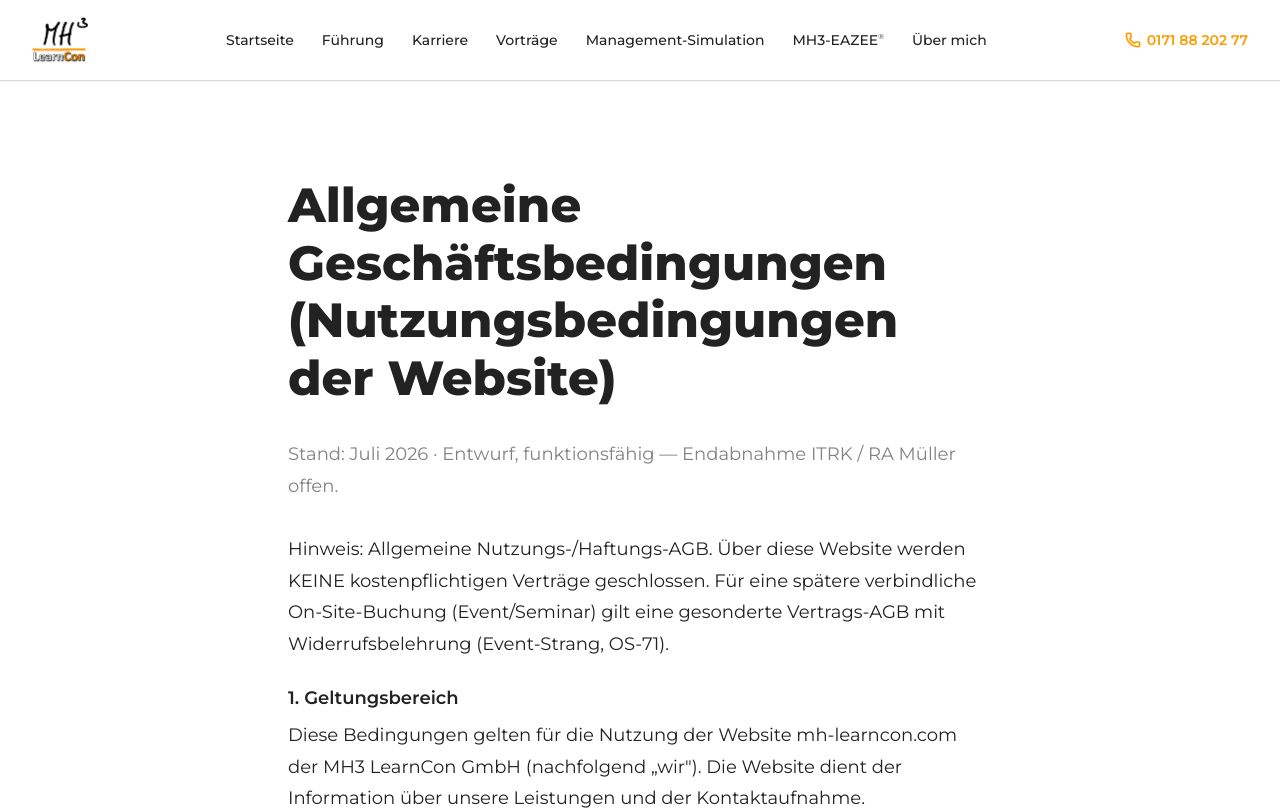
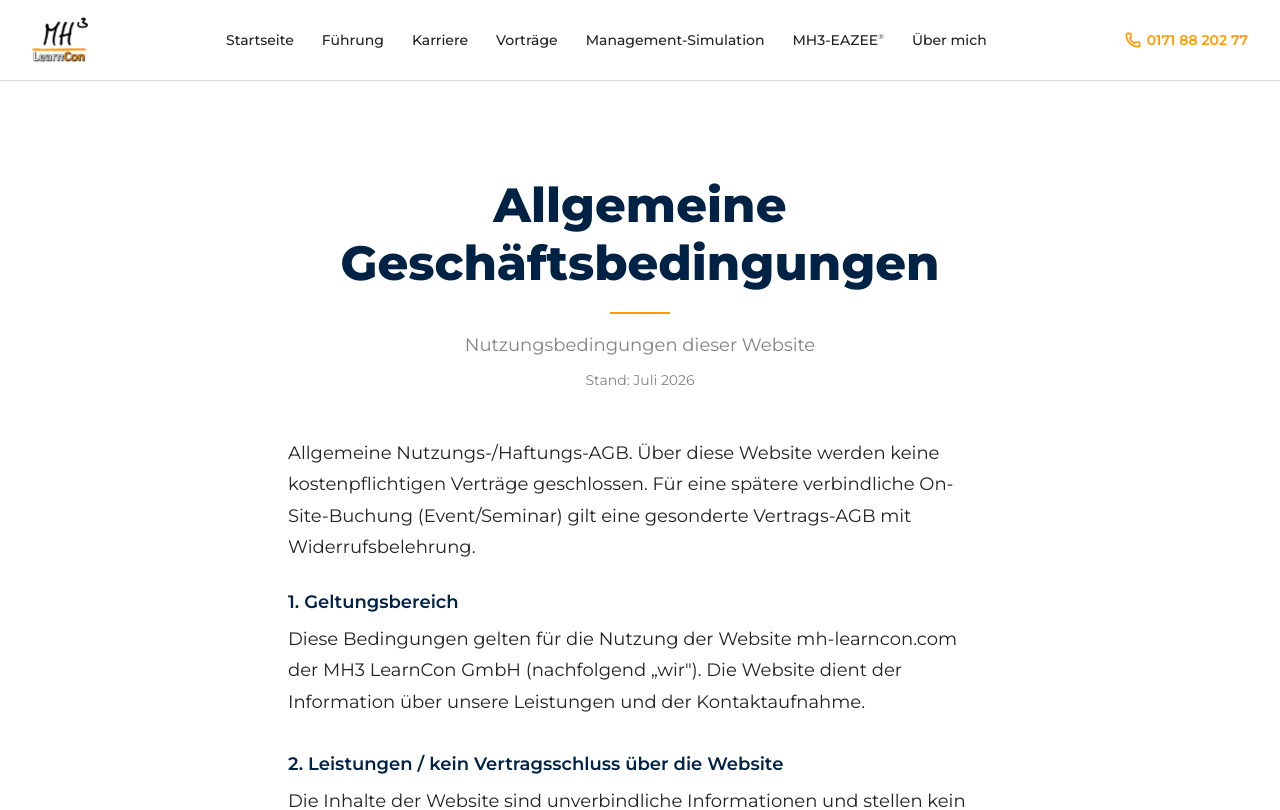
Before and after one commit to MH3-LearnCon/meine-neue-webseite-mit-js, a Next.js app: page /agb in a window 1280 px wide. Shown: the top 810 px of the page. Built offline with nearby package versions, Linux system fonts and the light colour scheme.

Commit message:
feat(legal): ablefy-Guss (Denver-Blau-Titel, Divider, Labels) + interne Marken raus

```diff
--- a/src/app/agb/page.tsx
+++ b/src/app/agb/page.tsx
@@ -1,4 +1,5 @@
 import type { Metadata } from "next";
+import LegalPage from "@/components/LegalPage";
 import { agb } from "@/data/rechtstexte";
 
 export const metadata: Metadata = {
@@ -7,34 +8,5 @@ export const metadata: Metadata = {
 };
 
 export default function AgbPage() {
-  const doc = agb;
-  return (
-    <div className="mx-auto max-w-3xl px-4 sm:px-6 lg:px-8 py-24 animate-fade-in">
-      <h1 className="mb-8 text-h1 font-extrabold text-brand-text">{doc.titel}</h1>
-      {doc.stand ? (
-        <p className="mb-8 text-body text-brand-gray-dark">{doc.stand}</p>
-      ) : null}
-      {doc.einleitung?.map((p, i) => (
-        <p key={i} className="mb-6 text-body text-brand-text">
-          {p}
-        </p>
-      ))}
-      <div className="space-y-8">
-        {doc.abschnitte.map((a, i) => (
-          <section key={i}>
-            {a.titel ? (
-              <h2 className="mb-2 text-lg font-semibold text-brand-text">{a.titel}</h2>
-            ) : null}
-            <div className="space-y-3">
-              {a.absaetze.map((p, j) => (
-                <p key={j} className="whitespace-pre-line text-body text-brand-text">
-                  {p}
-                </p>
-              ))}
-            </div>
-          </section>
-        ))}
-      </div>
-    </div>
-  );
+  return <LegalPage doc={agb} />;
 }
--- a/src/app/datenschutz/page.tsx
+++ b/src/app/datenschutz/page.tsx
@@ -1,4 +1,5 @@
 import type { Metadata } from "next";
+import LegalPage from "@/components/LegalPage";
 import { datenschutz } from "@/data/rechtstexte";
 
 export const metadata: Metadata = {
@@ -7,34 +8,5 @@ export const metadata: Metadata = {
 };
 
 export default function DatenschutzPage() {
-  const doc = datenschutz;
-  return (
-    <div className="mx-auto max-w-3xl px-4 sm:px-6 lg:px-8 py-24 animate-fade-in">
-      <h1 className="mb-8 text-h1 font-extrabold text-brand-text">{doc.titel}</h1>
-      {doc.stand ? (
-        <p className="mb-8 text-body text-brand-gray-dark">{doc.stand}</p>
-      ) : null}
-      {doc.einleitung?.map((p, i) => (
-        <p key={i} className="mb-6 text-body text-brand-text">
-          {p}
-        </p>
-      ))}
-      <div className="space-y-8">
-        {doc.abschnitte.map((a, i) => (
-          <section key={i}>
-            {a.titel ? (
-              <h2 className="mb-2 text-lg font-semibold text-brand-text">{a.titel}</h2>
-            ) : null}
-            <div className="space-y-3">
-              {a.absaetze.map((p, j) => (
-                <p key={j} className="whitespace-pre-line text-body text-brand-text">
-                  {p}
-                </p>
-              ))}
-            </div>
-          </section>
-        ))}
-      </div>
-    </div>
-  );
+  return <LegalPage doc={datenschutz} />;
 }
--- a/src/app/impressum/page.tsx
+++ b/src/app/impressum/page.tsx
@@ -1,4 +1,5 @@
 import type { Metadata } from "next";
+import LegalPage from "@/components/LegalPage";
 import { impressum } from "@/data/rechtstexte";
 
 export const metadata: Metadata = {
@@ -7,34 +8,5 @@ export const metadata: Metadata = {
 };
 
 export default function ImpressumPage() {
-  const doc = impressum;
-  return (
-    <div className="mx-auto max-w-3xl px-4 sm:px-6 lg:px-8 py-24 animate-fade-in">
-      <h1 className="mb-8 text-h1 font-extrabold text-brand-text">{doc.titel}</h1>
-      {doc.stand ? (
-        <p className="mb-8 text-body text-brand-gray-dark">{doc.stand}</p>
-      ) : null}
-      {doc.einleitung?.map((p, i) => (
-        <p key={i} className="mb-6 text-body text-brand-text">
-          {p}
-        </p>
-      ))}
-      <div className="space-y-8">
-        {doc.abschnitte.map((a, i) => (
-          <section key={i}>
-            {a.titel ? (
-              <h2 className="mb-2 text-lg font-semibold text-brand-text">{a.titel}</h2>
-            ) : null}
-            <div className="space-y-3">
-              {a.absaetze.map((p, j) => (
-                <p key={j} className="whitespace-pre-line text-body text-brand-text">
-                  {p}
-                </p>
-              ))}
-            </div>
-          </section>
-        ))}
-      </div>
-    </div>
-  );
+  return <LegalPage doc={impressum} />;
 }
--- /dev/null
+++ b/src/components/LegalPage.tsx
@@ -0,0 +1,65 @@
+import type { Rechtstext } from "@/data/rechtstexte";
+
+const LABEL = /^([A-Za-zÄÖÜäöüß][A-Za-zÄÖÜäöüß0-9 .§/-]{0,54}?):\s(.+)$/;
+
+function Zeile({ text }: { text: string }) {
+  const m = text.match(LABEL);
+  if (m) {
+    return (
+      <>
+        <strong className="font-semibold text-denver-blue">{m[1]}:</strong> {m[2]}
+      </>
+    );
+  }
+  return <>{text}</>;
+}
+
+function Absatz({ text }: { text: string }) {
+  const zeilen = text.split("\n");
+  return (
+    <p className="text-body text-brand-text">
+      {zeilen.map((z, i) => (
+        <span key={i}>
+          <Zeile text={z} />
+          {i < zeilen.length - 1 ? <br /> : null}
+        </span>
+      ))}
+    </p>
+  );
+}
+
+export default function LegalPage({ doc }: { doc: Rechtstext }) {
+  return (
+    <div className="mx-auto max-w-3xl px-4 py-24 sm:px-6 lg:px-8 animate-fade-in">
+      <header className="mb-12 text-center">
+        <h1 className="text-h1 font-extrabold text-denver-blue">{doc.titel}</h1>
+        <div className="mx-auto mb-4 mt-5 h-[2px] w-[60px] bg-orange" aria-hidden="true" />
+        {doc.untertitel ? (
+          <p className="text-body text-brand-gray-dark">{doc.untertitel}</p>
+        ) : null}
+        {doc.stand ? (
+          <p className="mt-2 text-sm text-brand-gray-dark">{doc.stand}</p>
+        ) : null}
+      </header>
+      {doc.einleitung?.map((p, i) => (
+        <p key={i} className="mb-6 text-body text-brand-text">
+          {p}
+        </p>
+      ))}
+      <div className="space-y-8">
+        {doc.abschnitte.map((a, i) => (
+          <section key={i}>
+            {a.titel ? (
+              <h2 className="mb-2 text-lg font-semibold text-denver-blue">{a.titel}</h2>
+            ) : null}
+            <div className="space-y-3">
+              {a.absaetze.map((p, j) => (
+                <Absatz key={j} text={p} />
+              ))}
+            </div>
+          </section>
+        ))}
+      </div>
+    </div>
+  );
+}
--- a/src/data/rechtstexte.ts
+++ b/src/data/rechtstexte.ts
@@ -1,7 +1,6 @@
 // Zentrale Quelle der Website-Rechtstexte (Impressum · Datenschutz · AGB).
-// Neutrales Daten-Modul (kein "use client") — server-seitig importierbar (OS-68).
-// Entwurf funktionsfähig; juristische Endabnahme ITRK / RA Müller offen.
-// Prüfpunkte im Text mit [Prüfpunkt …] markiert.
+// Neutrales Daten-Modul (kein "use client"). Öffentlicher Text (bereinigt).
+// Interne Prüfpunkte für ITRK/Müller: _website-rechtstexte-entwuerfe-2026-07-16.md.
 
 export interface RechtstextAbschnitt {
   titel?: string;
@@ -10,6 +9,7 @@ export interface RechtstextAbschnitt {
 
 export interface Rechtstext {
   titel: string;
+  untertitel?: string;
   stand?: string;
   einleitung?: string[];
   abschnitte: RechtstextAbschnitt[];
@@ -19,7 +19,6 @@ export const impressum: Rechtstext = {
   "titel": "Impressum",
   "abschnitte": [
     {
-      "titel": "Angaben gemäß § 5 DDG",
       "absaetze": [
         "MH3 LearnCon GmbH\nGrafenberger Allee 60\n40237 Düsseldorf\nDeutschland"
       ]
@@ -40,13 +39,11 @@ export const impressum: Rechtstext = {
       "titel": "Verbraucherstreitbeilegung",
       "absaetze": [
         "Wir sind zur Teilnahme an einem Streitbeilegungsverfahren vor einer Verbraucherschlichtungsstelle weder verpflichtet noch bereit.",
-        "---"
+        "--"
       ]
     }
   ],
-  "einleitung": [
-    "Maßgeblich bleibt die ITRK-Fassung (Impressum-Dokument); dieser Block = Website-Text (Business-Fassung, ohne Medien-Zeilen)."
-  ]
+  "untertitel": "Angaben gemäß § 5 DDG"
 };
 
 export const datenschutz: Rechtstext = {
@@ -67,13 +64,13 @@ export const datenschutz: Rechtstext = {
     {
       "titel": "3. Ihre Rechte",
       "absaetze": [
-        "Auskunft (Art. 15), Berichtigung (16), Löschung (17), Einschränkung (18), Datenübertragbarkeit (20), Widerspruch (21) sowie Widerruf erteilter Einwilligungen mit Wirkung für die Zukunft (Art. 7 Abs. 3). Beschwerderecht bei einer Aufsichtsbehörde (Art. 77) — zuständig u. a. die Landesbeauftragte für Datenschutz und Informationsfreiheit Nordrhein-Westfalen. [Prüfpunkt ITRK: Anschrift Behörde]"
+        "Auskunft (Art. 15), Berichtigung (16), Löschung (17), Einschränkung (18), Datenübertragbarkeit (20), Widerspruch (21) sowie Widerruf erteilter Einwilligungen mit Wirkung für die Zukunft (Art. 7 Abs. 3). Beschwerderecht bei einer Aufsichtsbehörde (Art. 77) — zuständig u. a. die Landesbeauftragte für Datenschutz und Informationsfreiheit Nordrhein-Westfalen."
       ]
     },
     {
       "titel": "4. Hosting und Server-Logfiles",
       "absaetze": [
-        "Diese Website wird bei der netcup GmbH, Deutschland [Prüfpunkt: Anschrift], gehostet (statische Auslieferung, Serverstandort Deutschland). Beim Aufruf erhebt der Server automatisch Zugriffsdaten in Logfiles (IP-Adresse [Prüfpunkt: gekürzt/vollständig], Datum/Uhrzeit, abgerufene Datei, Datenmenge, Referrer, Browser/Betriebssystem). Rechtsgrundlage: Art. 6 Abs. 1 lit. f DSGVO (sicherer, stabiler Betrieb). Ein Auftragsverarbeitungsvertrag nach Art. 28 DSGVO liegt vor."
+        "Diese Website wird bei der netcup GmbH, Deutschland, gehostet (statische Auslieferung, Serverstandort Deutschland). Beim Aufruf erhebt der Server automatisch Zugriffsdaten in Logfiles (IP-Adresse, Datum/Uhrzeit, abgerufene Datei, Datenmenge, Referrer, Browser/Betriebssystem). Rechtsgrundlage: Art. 6 Abs. 1 lit. f DSGVO (sicherer, stabiler Betrieb). Ein Auftragsverarbeitungsvertrag nach Art. 28 DSGVO liegt vor."
       ]
     },
     {
@@ -97,7 +94,7 @@ export const datenschutz: Rechtstext = {
     {
       "titel": "8. Kostenfreier Kurs / Newsletter (Anmeldung, Double-Opt-In)",
       "absaetze": [
-        "Über das Anmeldeformular können Sie sich für unseren kostenfreien Kurs und E-Mail-Verteiler eintragen (Vorname, Nachname, E-Mail). Rechtsgrundlage: Ihre Einwilligung (Art. 6 Abs. 1 lit. a DSGVO) im Double-Opt-In-Verfahren (Bestätigung per Klick in der ersten E-Mail). Abmeldung jederzeit über den Abmeldelink oder per Nachricht; der Widerruf berührt nicht die Rechtmäßigkeit der bisherigen Verarbeitung.\n- Formularübermittlung über eine von uns betriebene Serverless-Funktion beim Anbieter Scaleway (Scaleway SAS, Frankreich; Verarbeitung im Rechenzentrum Amsterdam, EU), AVV nach Art. 28 DSGVO.\n- Versand/Verwaltung über ActiveCampaign (ActiveCampaign LLC, USA), AVV inkl. Standardvertragsklauseln; zu USA-Übermittlungen siehe Ziffer 10."
+        "Über das Anmeldeformular können Sie sich für unseren kostenfreien Kurs und E-Mail-Verteiler eintragen (Vorname, Nachname, E-Mail). Rechtsgrundlage: Ihre Einwilligung (Art. 6 Abs. 1 lit. a DSGVO) im Double-Opt-In-Verfahren (Bestätigung per Klick in der ersten E-Mail). Abmeldung jederzeit über den Abmeldelink oder per Nachricht; der Widerruf berührt nicht die Rechtmäßigkeit der bisherigen Verarbeitung.\nFormularübermittlung über eine von uns betriebene Serverless-Funktion beim Anbieter Scaleway (Scaleway SAS, Frankreich; Verarbeitung im Rechenzentrum Amsterdam, EU), AVV nach Art. 28 DSGVO.\nVersand/Verwaltung über ActiveCampaign (ActiveCampaign LLC, USA), AVV inkl. Standardvertragsklauseln; zu USA-Übermittlungen siehe Ziffer 10."
       ]
     },
     {
@@ -109,7 +106,7 @@ export const datenschutz: Rechtstext = {
     {
       "titel": "10. Datenübermittlung in die USA / Drittländer",
       "absaetze": [
-        "Einzelne Dienste (Microsoft 365, ActiveCampaign, Calendly) können Daten in den USA verarbeiten. Grundlage sind — soweit die Anbieter zertifiziert sind — das EU-US Data Privacy Framework sowie ergänzend die Standardvertragsklauseln der EU-Kommission (Art. 46 DSGVO). [Prüfpunkt: DPF-Status je Anbieter bei Einbindung prüfen.]"
+        "Einzelne Dienste (Microsoft 365, ActiveCampaign, Calendly) können Daten in den USA verarbeiten. Grundlage sind — soweit die Anbieter zertifiziert sind — das EU-US Data Privacy Framework sowie ergänzend die Standardvertragsklauseln der EU-Kommission (Art. 46 DSGVO)."
       ]
     },
     {
@@ -121,22 +118,23 @@ export const datenschutz: Rechtstext = {
     {
       "titel": "12. Cookies / kein Tracking",
       "absaetze": [
-        "Diese Website verwendet keine Analyse-, Marketing- oder Tracking-Cookies und bindet weder Google Analytics noch einen Meta-Pixel oder vergleichbare Werbe-/Analysedienste ein. Ein Cookie-Banner ist daher nicht erforderlich. [Technisch notwendige Cookies: derzeit keine — Prüfpunkt bei künftigen Funktionen.]"
+        "Diese Website verwendet keine Analyse-, Marketing- oder Tracking-Cookies und bindet weder Google Analytics noch einen Meta-Pixel oder vergleichbare Werbe-/Analysedienste ein. Ein Cookie-Banner ist daher nicht erforderlich."
       ]
     },
     {
       "titel": "13. Speicherdauer & Änderungen",
       "absaetze": [
         "Wir speichern personenbezogene Daten nur so lange, wie es für die genannten Zwecke oder gesetzliche Aufbewahrungsfristen erforderlich ist. Diese Erklärung wird angepasst, wenn sich Rechtslage oder Verarbeitung ändern.",
-        "---"
+        "--"
       ]
     }
   ],
-  "stand": "Stand: Juli 2026 · Entwurf, funktionsfähig — juristische Endabnahme ITRK / RA Müller offen."
+  "stand": "Stand: Juli 2026",
+  "untertitel": "Informationen zur Verarbeitung Ihrer Daten"
 };
 
 export const agb: Rechtstext = {
-  "titel": "Allgemeine Geschäftsbedingungen (Nutzungsbedingungen der Website)",
+  "titel": "Allgemeine Geschäftsbedingungen",
   "abschnitte": [
     {
       "titel": "1. Geltungsbereich",
@@ -165,7 +163,7 @@ export const agb: Rechtstext = {
     {
       "titel": "5. Haftung für Inhalte und Links",
       "absaetze": [
-        "Wir erstellen die Inhalte mit Sorgfalt, übernehmen jedoch keine Gewähr für Aktualität, Vollständigkeit und Richtigkeit. Für externe Links sind die jeweiligen Betreiber verantwortlich; zum Zeitpunkt der Verlinkung waren keine Rechtsverstöße erkennbar. [Prüfpunkt Müller: Haftungsbegrenzung/Formulierung]"
+        "Wir erstellen die Inhalte mit Sorgfalt, übernehmen jedoch keine Gewähr für Aktualität, Vollständigkeit und Richtigkeit. Für externe Links sind die jeweiligen Betreiber verantwortlich; zum Zeitpunkt der Verlinkung waren keine Rechtsverstöße erkennbar."
       ]
     },
     {
@@ -183,7 +181,7 @@ export const agb: Rechtstext = {
     {
       "titel": "8. Anwendbares Recht / Gerichtsstand",
       "absaetze": [
-        "Es gilt deutsches Recht. Gerichtsstand ist, soweit zulässig vereinbar, Düsseldorf. [Prüfpunkt: Gerichtsstand nur unter Kaufleuten wirksam — Müller]"
+        "Es gilt deutsches Recht. Gerichtsstand ist, soweit zulässig vereinbar, Düsseldorf."
       ]
     },
     {
@@ -193,8 +191,9 @@ export const agb: Rechtstext = {
       ]
     }
   ],
-  "stand": "Stand: Juli 2026 · Entwurf, funktionsfähig — Endabnahme ITRK / RA Müller offen.",
+  "stand": "Stand: Juli 2026",
   "einleitung": [
-    "Hinweis: Allgemeine Nutzungs-/Haftungs-AGB. Über diese Website werden KEINE kostenpflichtigen Verträge geschlossen. Für eine spätere verbindliche On-Site-Buchung (Event/Seminar) gilt eine gesonderte Vertrags-AGB mit Widerrufsbelehrung (Event-Strang, OS-71)."
-  ]
+    "Allgemeine Nutzungs-/Haftungs-AGB. Über diese Website werden keine kostenpflichtigen Verträge geschlossen. Für eine spätere verbindliche On-Site-Buchung (Event/Seminar) gilt eine gesonderte Vertrags-AGB mit Widerrufsbelehrung."
+  ],
+  "untertitel": "Nutzungsbedingungen dieser Website"
 };
```
